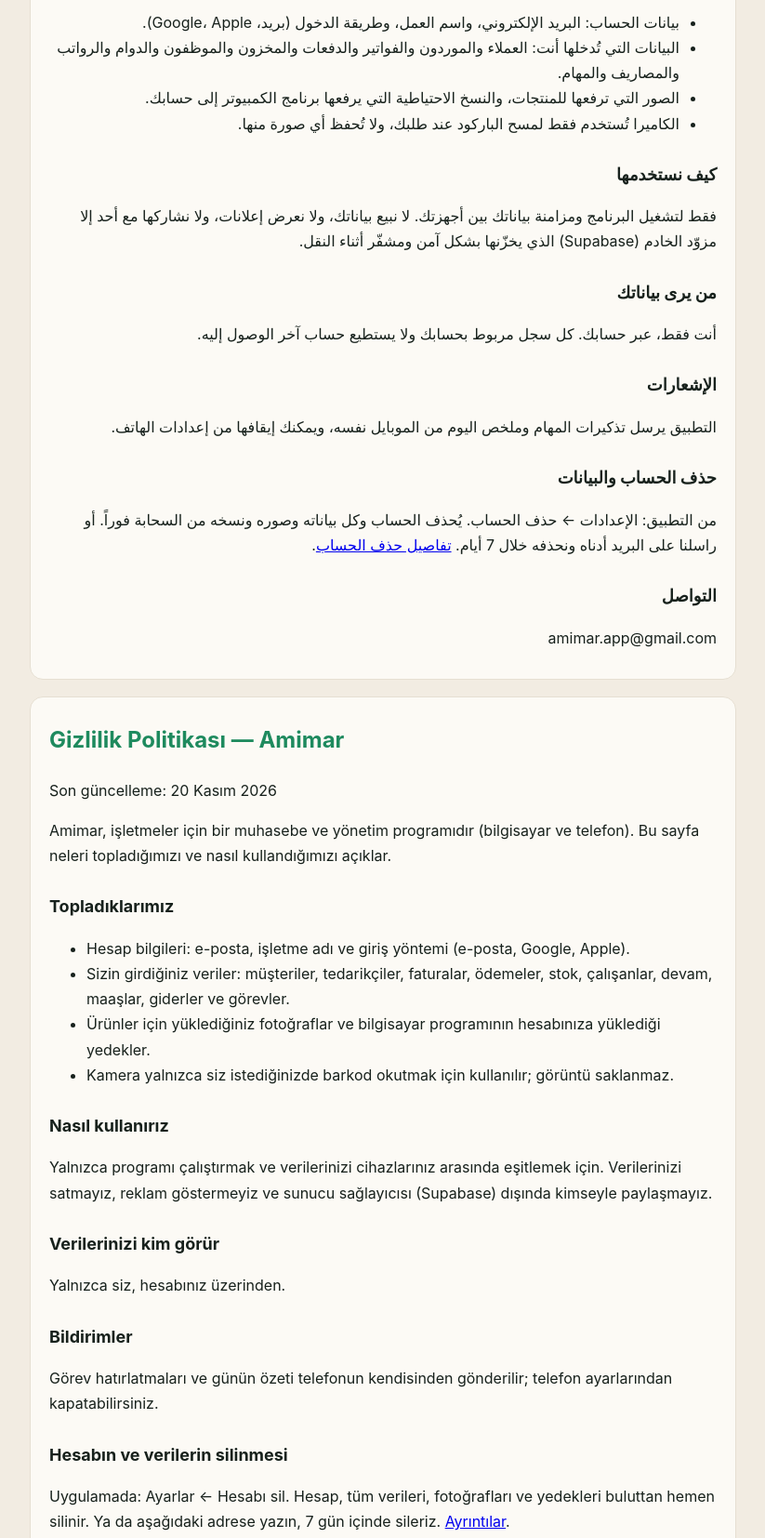
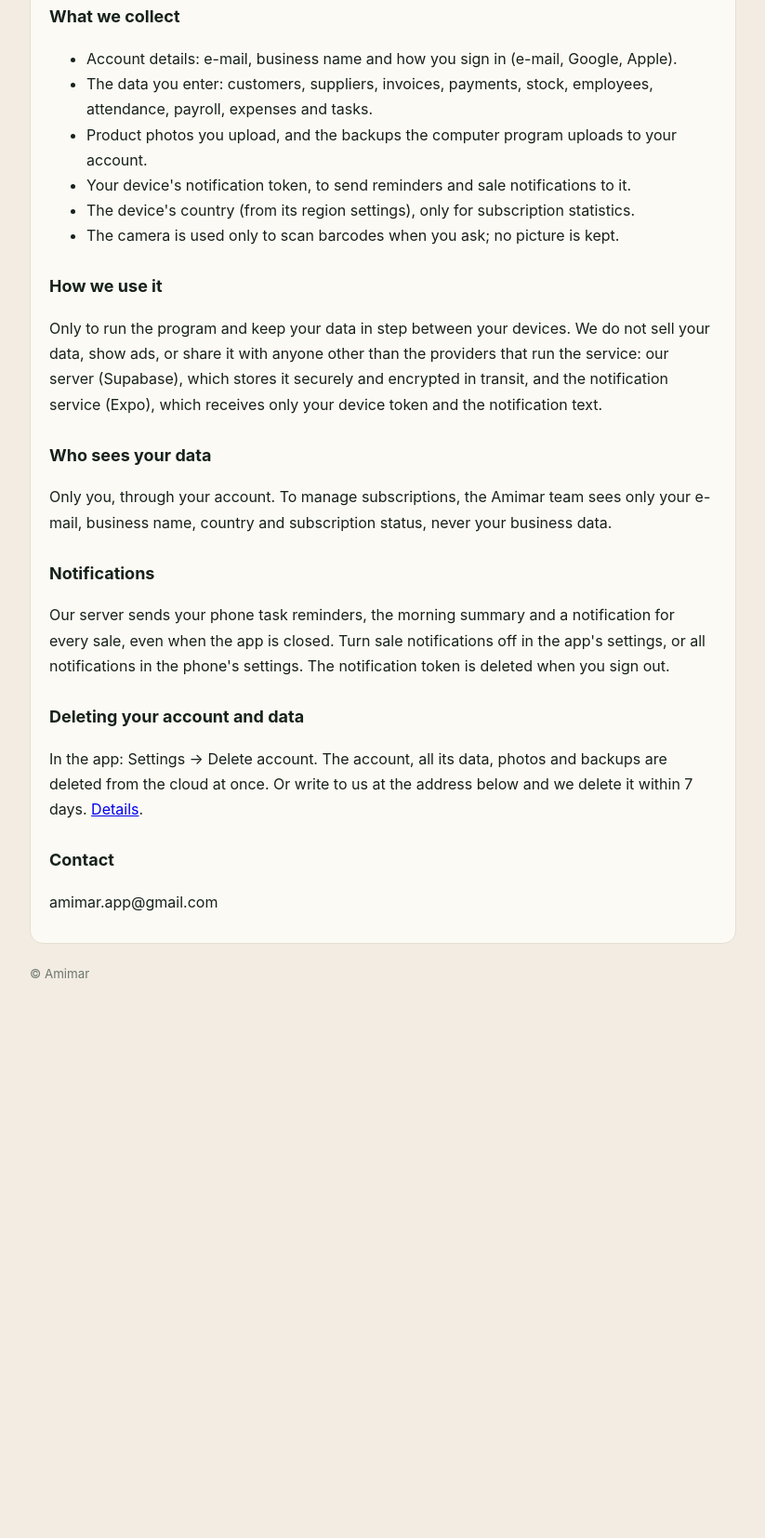
Before and after one commit to amimar-app/website, a plain HTML site: page privacy.html in a window 1280 px wide. Shown: the part 289-1943 px from the top of the page at 93% size, without its empty margins (228-1051 px from the left). After the commit the page ends 1373 px from the top, so only its background shows below. Drawn offline with Linux system fonts and the light colour scheme.

Commit message:
Privacy and delete-account pages open in the visitor's language; privacy updated for notifications and country
Co-Authored-By: Claude Opus 5.5 <noreply@anthropic.com>
Claude-Session: https://claude.ai/code/session_013qEf7nDXk9Jh8gwYdTSdPv

```diff
--- a/privacy.html
+++ b/privacy.html
@@ -1,35 +1,45 @@
 <!DOCTYPE html><html><head><meta charset="utf-8"><meta name="viewport" content="width=device-width,initial-scale=1"><title>Amimar — Privacy Policy</title><style>body{font-family:-apple-system,'Segoe UI',Roboto,Arial,sans-serif;max-width:760px;margin:0 auto;padding:24px 18px;color:#17211C;background:#F2ECE2;line-height:1.7}
 h1{color:#1E8A5E;font-size:24px}h2{font-size:18px;margin-top:26px}section{background:#FCFAF5;border:1px solid #E6DFD2;border-radius:14px;padding:6px 20px 14px;margin:18px 0}
-nav a{margin-inline-end:12px;color:#1E8A5E;font-weight:700;text-decoration:none}small{color:#6E776F}</style><link rel="icon" href="/favicon.ico" sizes="48x48">
+nav a{margin-inline-end:12px;color:#1E8A5E;font-weight:700;text-decoration:none}small{color:#6E776F}
+.js section{display:none}.js section.on{display:block}nav{display:flex;gap:6px;flex-wrap:wrap}nav a{margin:0;padding:6px 12px;border-radius:10px;background:#E3F1E9}nav a.on{background:#1E8A5E;color:#fff}nav .home{background:none;padding-inline:0;margin-inline-end:8px}</style><link rel="icon" href="/favicon.ico" sizes="48x48">
 <link rel="apple-touch-icon" href="/img/apple-touch-icon.png">
-</head><body><nav><a href="#ar">العربية</a><a href="#tr">Türkçe</a><a href="#en">English</a></nav><section id="ar" dir="rtl" lang="ar"><h1>سياسة الخصوصية — Amimar</h1><p>آخر تحديث: 20 تشرين الثاني 2026</p>
+</head><body><nav><a class="home" href="/">← Amimar</a><a href="#ar">العربية</a><a href="#tr">Türkçe</a><a href="#en">English</a></nav><section id="ar" dir="rtl" lang="ar"><h1>سياسة الخصوصية — Amimar</h1><p>آخر تحديث: 22 تشرين الثاني 2026</p>
 <p>Amimar برنامج محاسبة وإدارة للأعمال (كمبيوتر وموبايل). هذه الصفحة تشرح ما نجمعه وكيف نستخدمه.</p>
 <h2>ما نجمعه</h2><ul><li>بيانات الحساب: البريد الإلكتروني، واسم العمل، وطريقة الدخول (بريد، Google، Apple).</li>
 <li>البيانات التي تُدخلها أنت: العملاء والموردون والفواتير والدفعات والمخزون والموظفون والدوام والرواتب والمصاريف والمهام.</li>
 <li>الصور التي ترفعها للمنتجات، والنسخ الاحتياطية التي يرفعها برنامج الكمبيوتر إلى حسابك.</li>
-<li>الكاميرا تُستخدم فقط لمسح الباركود عند طلبك، ولا تُحفظ أي صورة منها.</li></ul>
-<h2>كيف نستخدمها</h2><p>فقط لتشغيل البرنامج ومزامنة بياناتك بين أجهزتك. لا نبيع بياناتك، ولا نعرض إعلانات، ولا نشاركها مع أحد إلا مزوّد الخادم (Supabase) الذي يخزّنها بشكل آمن ومشفّر أثناء النقل.</p>
-<h2>من يرى بياناتك</h2><p>أنت فقط، عبر حسابك. كل سجل مربوط بحسابك ولا يستطيع حساب آخر الوصول إليه.</p>
-<h2>الإشعارات</h2><p>التطبيق يرسل تذكيرات المهام وملخص اليوم من الموبايل نفسه، ويمكنك إيقافها من إعدادات الهاتف.</p>
+<li>رمز الإشعارات الخاص بجهازك، لإرسال التذكيرات وإشعارات المبيعات إليه.</li><li>بلد الجهاز (من إعدادات المنطقة فيه)، لإحصاءات الاشتراكات فقط.</li><li>الكاميرا تُستخدم فقط لمسح الباركود عند طلبك، ولا تُحفظ أي صورة منها.</li></ul>
+<h2>كيف نستخدمها</h2><p>فقط لتشغيل البرنامج ومزامنة بياناتك بين أجهزتك. لا نبيع بياناتك، ولا نعرض إعلانات، ولا نشاركها مع أحد إلا مزوّدي الخدمة الذين يشغّلونها: الخادم (Supabase) الذي يخزّنها بشكل آمن ومشفّر أثناء النقل، وخدمة الإشعارات (Expo) التي تتلقى رمز جهازك ونص الإشعار فقط.</p>
+<h2>من يرى بياناتك</h2><p>أنت فقط، عبر حسابك. كل سجل مربوط بحسابك ولا يستطيع حساب آخر الوصول إليه. ويرى فريق Amimar بريدك واسم عملك وبلدك وحالة اشتراكك فقط، لإدارة الاشتراكات، ولا يرى بيانات عملك.</p>
+<h2>الإشعارات</h2><p>يرسل خادمنا إلى هاتفك تذكيرات المهام وملخص الصباح وإشعاراً عند كل عملية بيع، حتى والتطبيق مغلق. يمكنك إيقاف إشعارات المبيعات من إعدادات التطبيق، أو كل الإشعارات من إعدادات الهاتف. ويُحذف رمز الإشعارات عند تسجيل الخروج.</p>
 <h2>حذف الحساب والبيانات</h2><p>من التطبيق: الإعدادات ← حذف الحساب. يُحذف الحساب وكل بياناته وصوره ونسخه من السحابة فوراً. أو راسلنا على البريد أدناه ونحذفه خلال 7 أيام. <a href="delete-account.html">تفاصيل حذف الحساب</a>.</p>
-<h2>التواصل</h2><p>amimar.app@gmail.com</p></section><section id="tr" dir="ltr" lang="tr"><h1>Gizlilik Politikası — Amimar</h1><p>Son güncelleme: 20 Kasım 2026</p>
+<h2>التواصل</h2><p>amimar.app@gmail.com</p></section><section id="tr" dir="ltr" lang="tr"><h1>Gizlilik Politikası — Amimar</h1><p>Son güncelleme: 22 Kasım 2026</p>
 <p>Amimar, işletmeler için bir muhasebe ve yönetim programıdır (bilgisayar ve telefon). Bu sayfa neleri topladığımızı ve nasıl kullandığımızı açıklar.</p>
 <h2>Topladıklarımız</h2><ul><li>Hesap bilgileri: e-posta, işletme adı ve giriş yöntemi (e-posta, Google, Apple).</li>
 <li>Sizin girdiğiniz veriler: müşteriler, tedarikçiler, faturalar, ödemeler, stok, çalışanlar, devam, maaşlar, giderler ve görevler.</li>
 <li>Ürünler için yüklediğiniz fotoğraflar ve bilgisayar programının hesabınıza yüklediği yedekler.</li>
-<li>Kamera yalnızca siz istediğinizde barkod okutmak için kullanılır; görüntü saklanmaz.</li></ul>
-<h2>Nasıl kullanırız</h2><p>Yalnızca programı çalıştırmak ve verilerinizi cihazlarınız arasında eşitlemek için. Verilerinizi satmayız, reklam göstermeyiz ve sunucu sağlayıcısı (Supabase) dışında kimseyle paylaşmayız.</p>
-<h2>Verilerinizi kim görür</h2><p>Yalnızca siz, hesabınız üzerinden.</p>
-<h2>Bildirimler</h2><p>Görev hatırlatmaları ve günün özeti telefonun kendisinden gönderilir; telefon ayarlarından kapatabilirsiniz.</p>
-<h2>Hesabın ve verilerin silinmesi</h2><p>Uygulamada: Ayarlar ← Hesabı sil. Hesap, tüm verileri, fotoğrafları ve yedekleri buluttan hemen silinir. Ya da aşağıdaki adrese yazın, 7 gün içinde sileriz. <a href="delete-account.html">Ayrıntılar</a>.</p>
-<h2>İletişim</h2><p>amimar.app@gmail.com</p></section><section id="en" dir="ltr" lang="en"><h1>Privacy Policy — Amimar</h1><p>Last updated: 20 November 2026</p>
+<li>Cihazınızın bildirim kodu; hatırlatmaları ve satış bildirimlerini göndermek için.</li><li>Cihazın ülkesi (bölge ayarlarından), yalnızca abonelik istatistikleri için.</li><li>Kamera yalnızca siz istediğinizde barkod okutmak için kullanılır; görüntü saklanmaz.</li></ul>
+<h2>Nasıl kullanırız</h2><p>Yalnızca programı çalıştırmak ve verilerinizi cihazlarınız arasında eşitlemek için. Verilerinizi satmayız, reklam göstermeyiz ve hizmeti çalıştıran sağlayıcılar dışında kimseyle paylaşmayız: verileri güvenle ve aktarımda şifreli saklayan sunucu (Supabase) ile yalnızca cihaz kodunu ve bildirim metnini alan bildirim hizmeti (Expo).</p>
+<h2>Verilerinizi kim görür</h2><p>Yalnızca siz, hesabınız üzerinden. Amimar ekibi, abonelikleri yönetmek için yalnızca e-postanızı, işletme adınızı, ülkenizi ve abonelik durumunuzu görür; işletme verilerinizi görmez.</p>
+<h2>Bildirimler</h2><p>Sunucumuz telefonunuza görev hatırlatmalarını, sabah özetini ve her satışta bir bildirim gönderir; uygulama kapalıyken de. Satış bildirimlerini uygulama ayarlarından, tüm bildirimleri telefon ayarlarından kapatabilirsiniz. Çıkış yapınca bildirim kodu silinir.</p>
+<h2>Hesabın ve verilerin silinmesi</h2><p>Uygulamada: Ayarlar → Hesabı sil. Hesap, tüm verileri, fotoğrafları ve yedekleri buluttan hemen silinir. Ya da aşağıdaki adrese yazın, 7 gün içinde sileriz. <a href="delete-account.html">Ayrıntılar</a>.</p>
+<h2>İletişim</h2><p>amimar.app@gmail.com</p></section><section id="en" dir="ltr" lang="en"><h1>Privacy Policy — Amimar</h1><p>Last updated: 22 November 2026</p>
 <p>Amimar is an accounting and business-management program (computer and phone). This page explains what we collect and how we use it.</p>
 <h2>What we collect</h2><ul><li>Account details: e-mail, business name and how you sign in (e-mail, Google, Apple).</li>
 <li>The data you enter: customers, suppliers, invoices, payments, stock, employees, attendance, payroll, expenses and tasks.</li>
 <li>Product photos you upload, and the backups the computer program uploads to your account.</li>
-<li>The camera is used only to scan barcodes when you ask; no picture is kept.</li></ul>
-<h2>How we use it</h2><p>Only to run the program and keep your data in step between your devices. We do not sell your data, show ads, or share it with anyone other than our server provider (Supabase), which stores it securely and encrypted in transit.</p>
-<h2>Who sees your data</h2><p>Only you, through your account.</p>
-<h2>Notifications</h2><p>Task reminders and the daily summary are sent by the phone itself; you can turn them off in the phone's settings.</p>
+<li>Your device's notification token, to send reminders and sale notifications to it.</li><li>The device's country (from its region settings), only for subscription statistics.</li><li>The camera is used only to scan barcodes when you ask; no picture is kept.</li></ul>
+<h2>How we use it</h2><p>Only to run the program and keep your data in step between your devices. We do not sell your data, show ads, or share it with anyone other than the providers that run the service: our server (Supabase), which stores it securely and encrypted in transit, and the notification service (Expo), which receives only your device token and the notification text.</p>
+<h2>Who sees your data</h2><p>Only you, through your account. To manage subscriptions, the Amimar team sees only your e-mail, business name, country and subscription status, never your business data.</p>
+<h2>Notifications</h2><p>Our server sends your phone task reminders, the morning summary and a notification for every sale, even when the app is closed. Turn sale notifications off in the app's settings, or all notifications in the phone's settings. The notification token is deleted when you sign out.</p>
 <h2>Deleting your account and data</h2><p>In the app: Settings → Delete account. The account, all its data, photos and backups are deleted from the cloud at once. Or write to us at the address below and we delete it within 7 days. <a href="delete-account.html">Details</a>.</p>
-<h2>Contact</h2><p>amimar.app@gmail.com</p></section><small>© Amimar</small></body></html>
+<h2>Contact</h2><p>amimar.app@gmail.com</p></section><small>© Amimar</small><script>
+document.documentElement.classList.add('js');
+function pick(){var h=location.hash.slice(1);if(['ar','tr','en'].indexOf(h)<0){try{h=localStorage.getItem('amimar_lang')}catch(e){}
+if(['ar','tr','en'].indexOf(h)<0){var l=String(navigator.language||'').toLowerCase();h=l.indexOf('ar')===0?'ar':l.indexOf('tr')===0?'tr':'en'}}
+document.querySelectorAll('section').forEach(function(s){s.classList.toggle('on',s.id===h)});
+document.querySelectorAll('nav a').forEach(function(a){a.classList.toggle('on',a.getAttribute('href')==='#'+h)});
+document.documentElement.lang=h;document.documentElement.dir=h==='ar'?'rtl':'ltr'}
+document.querySelectorAll('nav a').forEach(function(a){a.addEventListener('click',function(){try{localStorage.setItem('amimar_lang',a.getAttribute('href').slice(1))}catch(e){}})});
+addEventListener('hashchange',pick);pick();
+</script></body></html>
```
Also changed, not shown: delete-account.html (+15 -5 lines), en/index.html (+2 -1 lines), index.html (+1 -0 lines), tr/index.html (+2 -1 lines).
